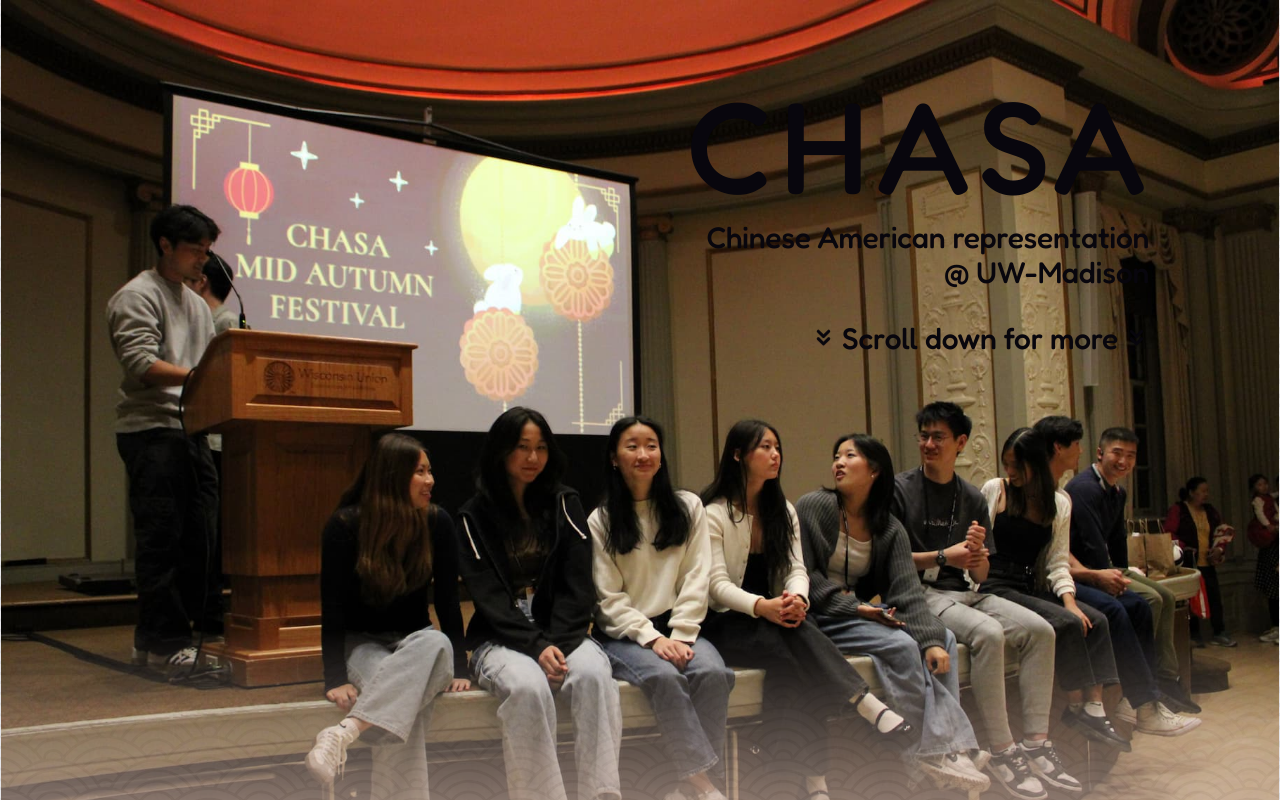
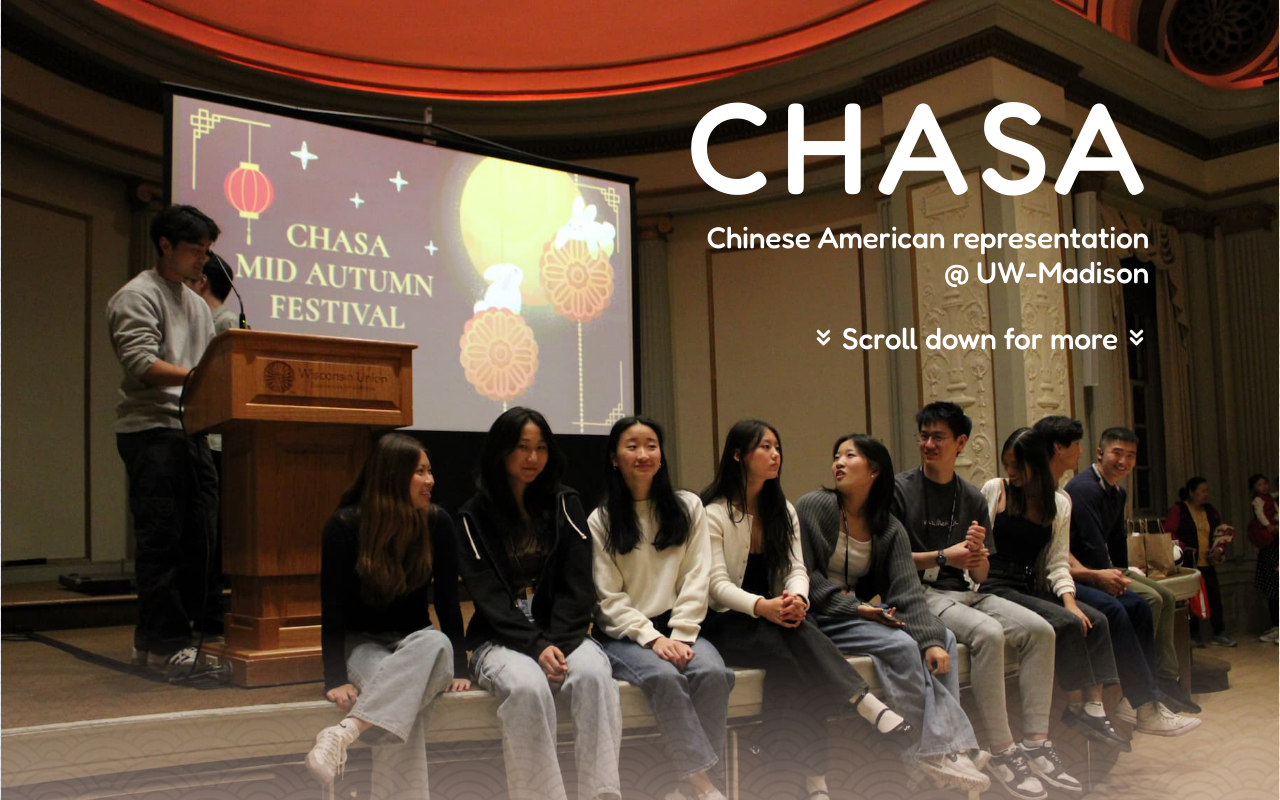
Before and after one commit to TT6577/CHASA-UWMadison, a React (Vite) app: page / in a window 1280 px wide. Built offline with nearby package versions, Linux system fonts and the light colour scheme.

Commit message:
fixing text color on tablet

```diff
--- a/src/App.css
+++ b/src/App.css
@@ -115,6 +115,7 @@ li {
 .hero-text-big {
   font-size: 50px;
   letter-spacing: 3px;
+  color: #fff;
 }
 
 .hero-text {
@@ -157,14 +158,17 @@ li {
   .hero-text-big {
     font-size: 100px;
     letter-spacing: 5px;
+    color: #fff;
   }
 
   .hero-text {
     font-size: 20px;
+    color: #fff;
   }
 
   .content-text-big {
     line-height: 10px;
+    color: #fff;
   }
 
   .card-center {
@@ -200,14 +204,17 @@ li {
   .hero-text-big {
     font-size: 130px;
     letter-spacing: 9px;
+    color: #fff;
   }
 
   .hero-text {
     font-size: 30px;
+    color: #fff;
   }
 
   .content-text-big {
     line-height: 10px;
+    color: #fff;
   }
 
   .card-center {
```
